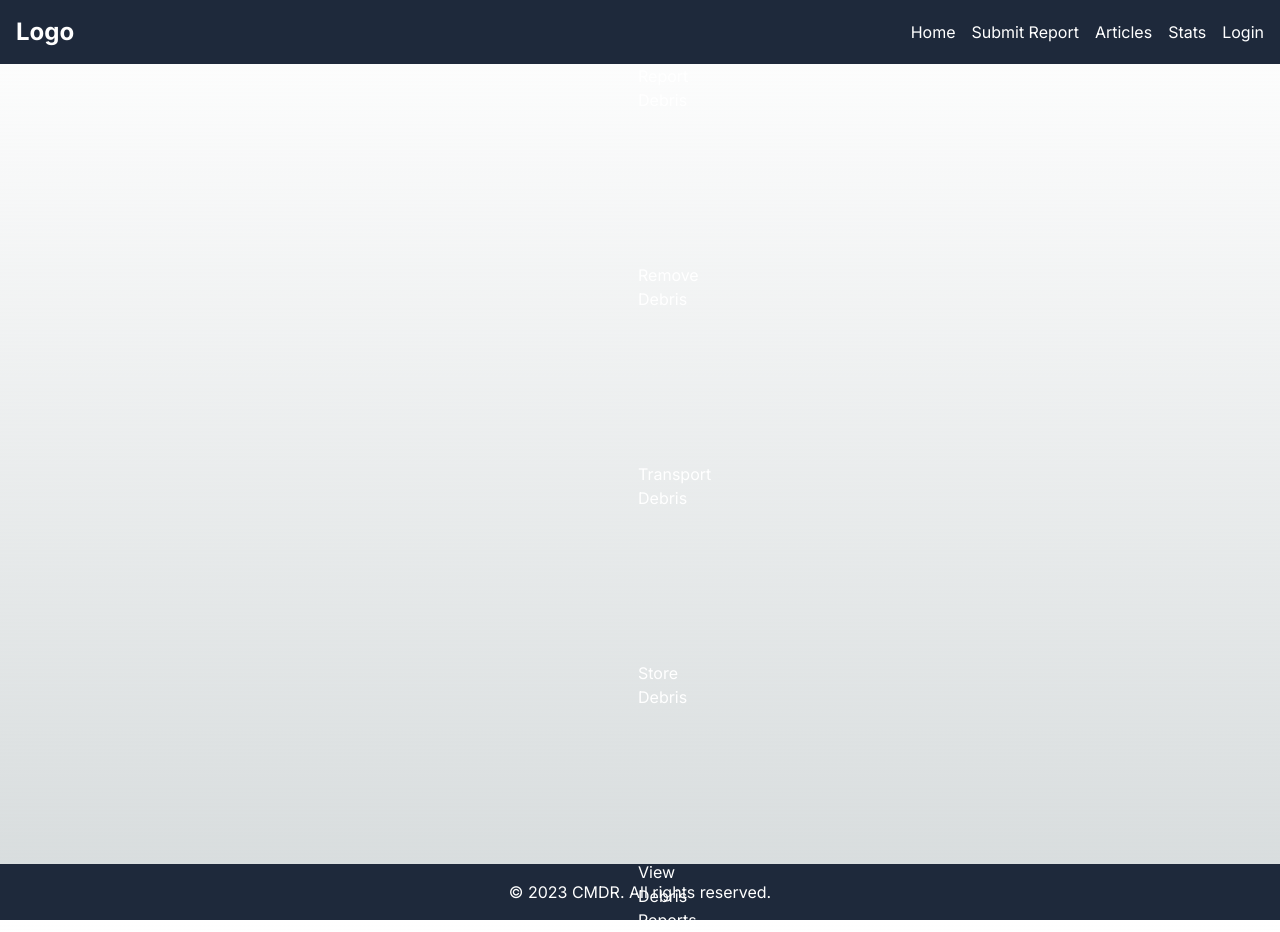
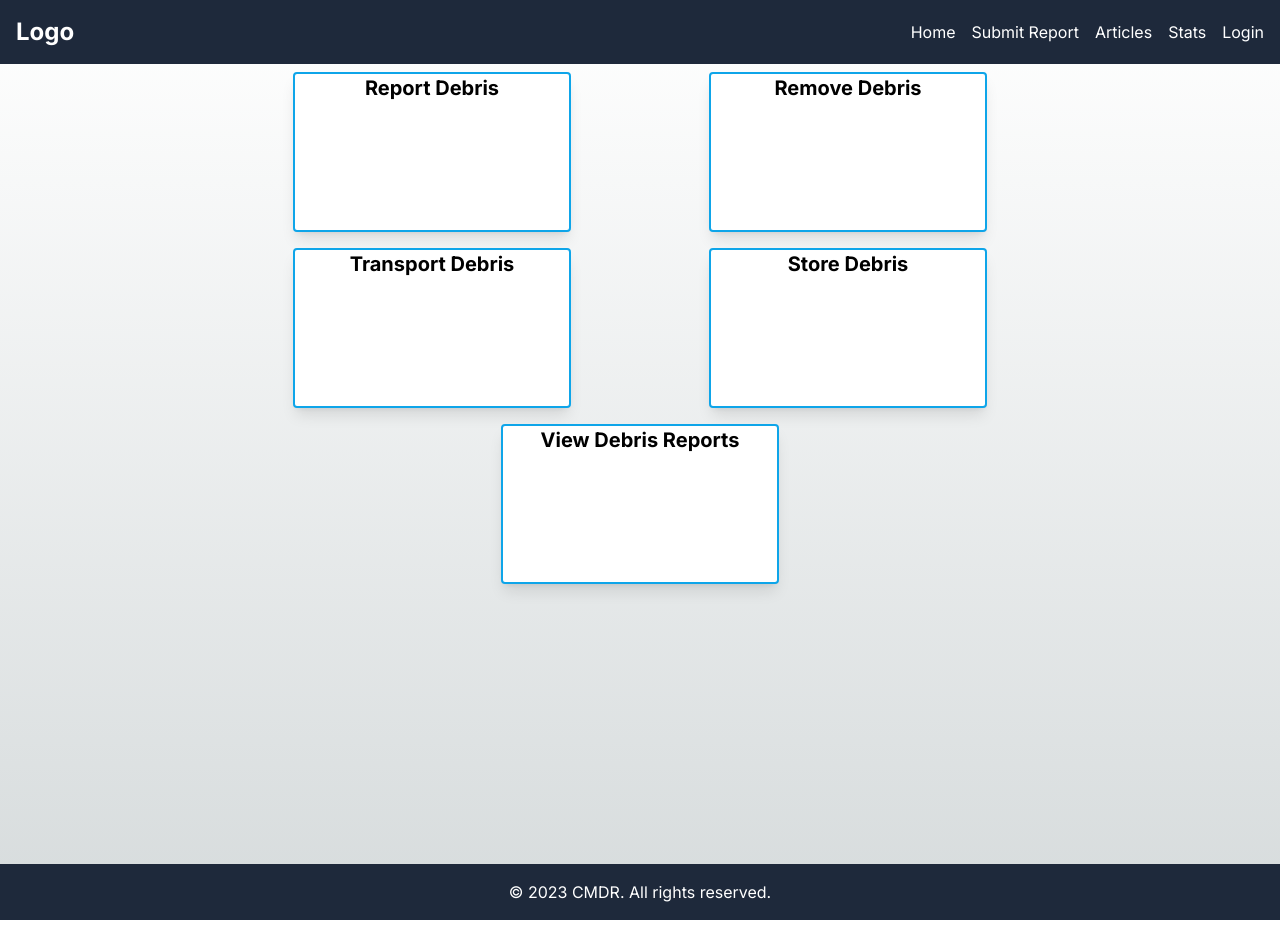
Before and after one commit to Alexandra-Haynes/ocean-watch-hacc23, a Next.js app: page / in a window 1280 px wide. Built offline with nearby package versions, Linux system fonts and the light colour scheme.

Commit message:
Adding card link components to organize links

```diff
--- /dev/null
+++ b/app/components/CardLink.tsx
@@ -0,0 +1,16 @@
+import Link from "next/link";
+
+interface CardLinkProps {
+  link: string;
+  title: string;
+}
+
+export default function CardLink({link, title}: CardLinkProps) {
+  return (
+    <>
+        <Link className="max-w-sm rounded overflow-hidden shadow-lg border-2 border-sky-500 w-1/3 box-border h-40 bg-white m-2 flex justify-center" href={`/${link}`}>
+          <div className="font-bold text-xl mb-2 text-black">{title}</div>
+        </Link>
+    </>
+  )
+}
--- a/app/page.tsx
+++ b/app/page.tsx
@@ -2,35 +2,28 @@ import React from "react";
 import Navbar from "./components/Navbar";
 import Footer from "./components/Footer";
 import Link from "next/link";
+import CardLink from "./components/CardLink";
 
 const Home: React.FC = () => {
   return (
     <>
       <Navbar />
       <main className="bg-cover bg-no-repeat flex min-h-screen flex-col items-center justify-between px-4 ">
-        <div
+        {/* <div
           className="absolute top-0 left-0 w-full h-full -z-10"
           // style={{
           //   backgroundImage: `url('/assets/image (4).jpg')`,
           //   backgroundSize: "cover",
           //   backgroundRepeat: "no-repeat",
           // }}
-        ></div>
-          <Link className="w-1 h-1" href="/report">
-            <h2 className="text-white">Report Debris</h2>
-          </Link>
-          <Link className="w-1 h-1" href="/remove">
-            <h2 className="text-white">Remove Debris</h2>
-          </Link>
-          <Link className="w-1 h-1" href="/transport">
-            <h2 className="text-white">Transport Debris</h2>
-          </Link>
-          <Link className="w-1 h-1" href="/store">
-            <h2 className="text-white">Store Debris</h2>
-          </Link>
-          <Link className="w-1 h-1" href="/results">
-            <h2 className="text-white">View Debris Reports</h2>
-          </Link>
+        ></div> */}
+          <div className="flex flex-row flex-wrap w-2/3 justify-around">
+            <CardLink link="report" title="Report Debris" />
+            <CardLink link="remove" title="Remove Debris" />
+            <CardLink link="transport" title="Transport Debris" />
+            <CardLink link="store" title="Store Debris" />
+            <CardLink link="results" title="View Debris Reports" />
+          </div>
       </main>
       <Footer />
     </>
```
